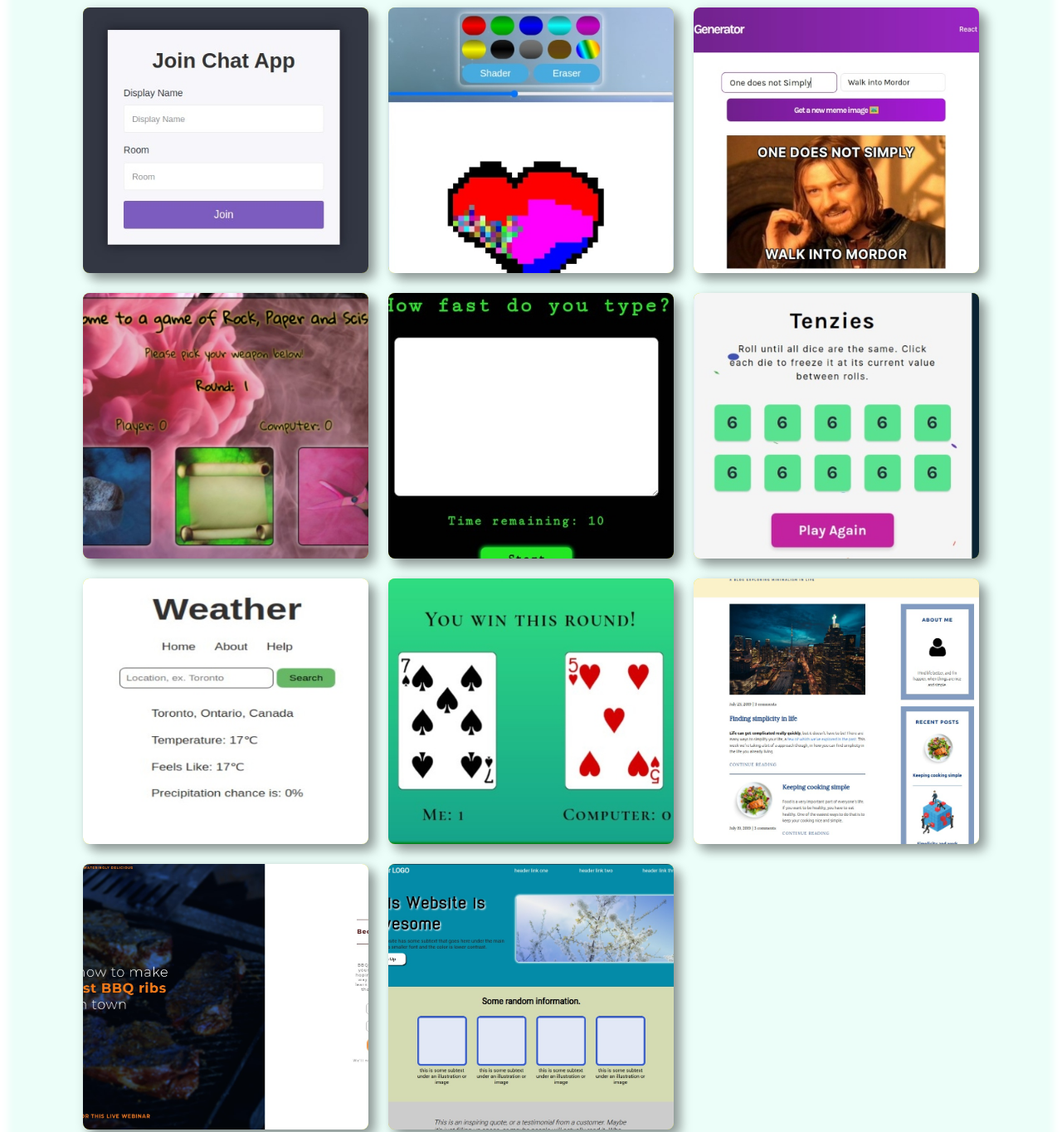
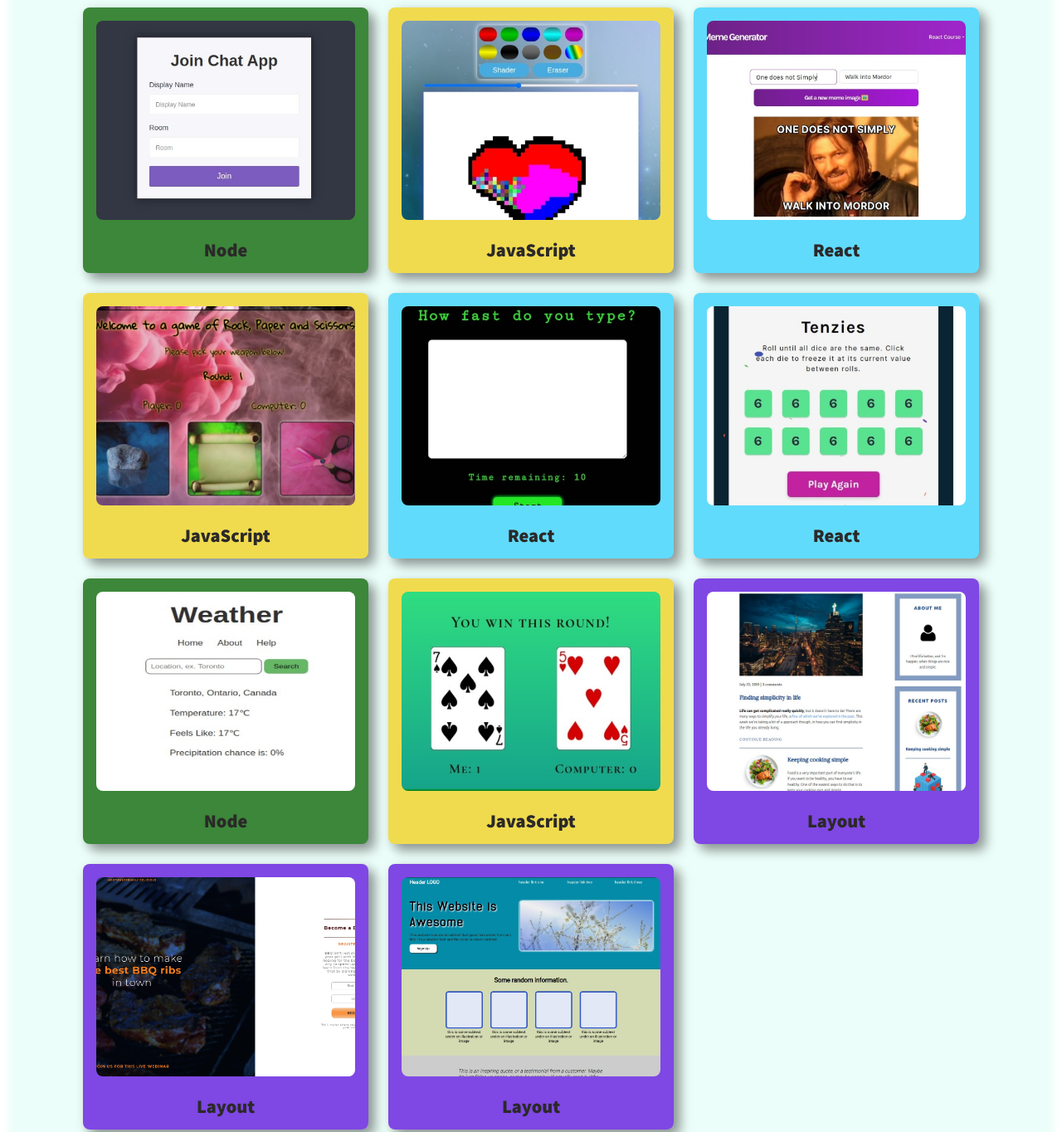
Before and after one commit to orelkris/personalPortfolio, a plain HTML site: page index.html in a window 1280 px wide. Shown: the part 1600-2964 px from the top of the page at 83% size. Drawn offline with Linux system fonts and the light colour scheme.

Commit message:
Update project design cards

```diff
--- a/css/styles.css
+++ b/css/styles.css
@@ -18,6 +18,7 @@
   --clr-dark: #5c5a5a;
   --clr-darkest: #2b2929;
   --clr-accent: #dde016;
+  --clr-accent-light: #d6d873;
   --clr-accent-secondary: rgba(102, 14, 243, 0.6);
 
   /* font size */
@@ -158,10 +159,32 @@ a {
   outline-offset: 3px;
 }
 
-.btn:hover {
+.btn:hover,
+.btn-secondary:hover {
   cursor: pointer;
   filter: brightness(90%);
   transform: scale(1.1);
+}
+
+.btn-secondary {
+  font-family: var(--ff-primary);
+  font-size: var(--fs-body);
+  font-weight: var(--fw-reg);
+  text-transform: uppercase;
+  background: linear-gradient(
+    rgba(102, 14, 243, 0.3) 10%,
+    rgba(102, 14, 243, 0.4) 20%,
+    var(--clr-accent-secondary) 40%,
+    var(--clr-accent-secondary) 60%,
+    rgba(102, 14, 243, 0.4) 80%,
+    rgba(102, 14, 243, 0.3) 90%
+  );
+  color: var(--clr-darkest);
+  display: inline-block;
+  padding: 0.5em 1.5em;
+  border-radius: 0.5em;
+
+  transition: all 350ms;
 }
 
 strong {
@@ -562,6 +585,38 @@ strong {
   grid-template-columns: repeat(auto-fit, minmax(300px, 1fr));
 }
 
+.node--front {
+  background: #3c873a;
+}
+
+.node--back {
+  background: #68a063;
+}
+
+.react--front {
+  background: #61dbfb;
+}
+
+.react--back {
+  background: #61dbfbaa;
+}
+
+.js--front {
+  background: #f0db4f;
+}
+
+.js--back {
+  background: #f0db4faa;
+}
+
+.layout--front {
+  background: rgb(101, 25, 223, 0.8);
+}
+
+.layout--back {
+  background: rgba(127, 56, 241, 0.6);
+}
+
 .portfolio__image,
 .portfolio__item {
   border-radius: 0.5rem;
@@ -576,17 +631,26 @@ strong {
 
 .portfolio__side {
   border-radius: 0.5rem;
-  background-color: var(--clr-accent);
   position: absolute;
   top: 0;
   left: 0;
   width: 100%;
   height: 100%;
+  padding: 1rem;
   backface-visibility: hidden;
+  box-shadow: var(--box-shadow);
+
+  display: flex;
+  flex-direction: column;
+  align-items: center;
+  justify-content: space-between;
 
   transition: transform 750ms cubic-bezier(0.5, 0, 0.5, 1);
 }
 
+.portfolio__side h3 {
+  margin: 0;
+}
 .portfolio__side--back {
   width: 100%;
   transform: rotateY(-180deg);
@@ -608,15 +672,14 @@ strong {
 .portfolio__image {
   object-fit: cover;
   width: 100%;
-  height: 20rem;
+  height: 15rem;
   margin: 0;
-  box-shadow: var(--box-shadow);
 }
 
-@media screen and (min-width: 651px) and (max-width: 850px) {
+@media screen and (min-width: 761px) and (max-width: 850px) {
   .portfolio__item {
     width: 100%;
-    min-height: 30rem;
+    min-height: 20rem;
     perspective: 100rem;
     -moz-perspective: 100rem;
   }
@@ -624,9 +687,19 @@ strong {
   .portfolio__image {
     object-fit: cover;
     width: 100%;
-    height: 30rem;
+    height: 15rem;
     margin: 0;
     box-shadow: var(--box-shadow);
+  }
+}
+
+@media screen and (max-width: 760px) {
+  .portfolio__item {
+    min-height: 30rem;
+  }
+
+  .portfolio__image {
+    height: 25rem;
   }
 }
 
--- a/index.html
+++ b/index.html
@@ -140,16 +140,17 @@
       <div class="portfolio">
         <!-- Portfolio Item 1 -->
         <div class="portfolio__item">
-          <div class="portfolio__side portfolio__side--front">
+          <div class="portfolio__side portfolio__side--front node--front">
             <img
               src="img/chatApp-cropped.jpg"
               alt=""
               class="portfolio__image"
             />
+            <h3>Node</h3>
           </div>
-          <div class="portfolio__side portfolio__side--back">
+          <div class="portfolio__side portfolio__side--back node--back">
             <a
-              class="btn"
+              class="btn-secondary"
               href="https://orelkris-chat-app.herokuapp.com/"
               target="_blank"
               >Chat App</a
@@ -159,16 +160,17 @@
 
         <!-- Portfolio Item 2 -->
         <div class="portfolio__item">
-          <div class="portfolio__side portfolio__side--front">
+          <div class="portfolio__side portfolio__side--front js--front">
             <img
               src="img/etchASketch-cropped.jpg"
               alt=""
               class="portfolio__image"
             />
+            <h3>JavaScript</h3>
           </div>
-          <div class="portfolio__side portfolio__side--back">
+          <div class="portfolio__side portfolio__side--back js--back">
             <a
-              class="btn"
+              class="btn-secondary"
               href="https://orelkris.github.io/etchASketch/"
               target="_blank"
               >Etch A Sketch</a
@@ -178,16 +180,17 @@
 
         <!-- Portfolio Item 3 -->
         <div class="portfolio__item">
-          <div class="portfolio__side portfolio__side--front">
+          <div class="portfolio__side portfolio__side--front react--front">
             <img
               src="img/meme-react-cropped.jpg"
               alt=""
               class="portfolio__image"
             />
+            <h3>React</h3>
           </div>
-          <div class="portfolio__side portfolio__side--back">
+          <div class="portfolio__side portfolio__side--back react--back">
             <a
-              class="btn"
+              class="btn-secondary"
               href="https://orelkris.github.io/memeGenerator/"
               target="_blank"
             >
@@ -198,16 +201,17 @@
 
         <!-- Portfolio Item 4 -->
         <div class="portfolio__item">
-          <div class="portfolio__side portfolio__side--front">
+          <div class="portfolio__side portfolio__side--front js--front">
             <img
               src="img/rockPaperScissors-cropped.jpg"
               alt=""
               class="portfolio__image"
             />
+            <h3>JavaScript</h3>
           </div>
-          <div class="portfolio__side portfolio__side--back">
+          <div class="portfolio__side portfolio__side--back js--back">
             <a
-              class="btn"
+              class="btn-secondary"
               href="https://orelkris.github.io/rockPaperScissors/"
               target="_blank"
             >
@@ -218,16 +222,17 @@
 
         <!-- Portfolio Item 5 -->
         <div class="portfolio__item">
-          <div class="portfolio__side portfolio__side--front">
+          <div class="portfolio__side portfolio__side--front react--front">
             <img
               src="img/typingGame-cropped.jpg"
               alt=""
               class="portfolio__image"
             />
+            <h3>React</h3>
           </div>
-          <div class="portfolio__side portfolio__side--back">
+          <div class="portfolio__side portfolio__side--back react--back">
             <a
-              class="btn"
+              class="btn-secondary"
               href="https://orelkris.github.io/typingGame/"
               target="_blank"
             >
@@ -238,16 +243,17 @@
 
         <!-- Portfolio Item 6 -->
         <div class="portfolio__item">
-          <div class="portfolio__side portfolio__side--front">
+          <div class="portfolio__side portfolio__side--front react--front">
             <img
               src="img/tenzies-react-cropped.jpg"
               alt=""
               class="portfolio__image"
             />
+            <h3>React</h3>
           </div>
-          <div class="portfolio__side portfolio__side--back">
+          <div class="portfolio__side portfolio__side--back react--back">
             <a
-              class="btn"
+              class="btn-secondary"
               href="https://orelkris.github.io/tenzies"
               target="_blank"
             >
@@ -258,16 +264,17 @@
 
         <!-- Portfolio Item 7 -->
         <div class="portfolio__item">
-          <div class="portfolio__side portfolio__side--front">
+          <div class="portfolio__side portfolio__side--front node--front">
             <img
               src="img/weather-node-cropped.jpg"
               alt=""
               class="portfolio__image"
             />
+            <h3>Node</h3>
           </div>
-          <div class="portfolio__side portfolio__side--back">
+          <div class="portfolio__side portfolio__side--back node--back">
             <a
-              class="btn"
+              class="btn-secondary"
               href="https://orel-weather-app.herokuapp.com/"
               target="_blank"
             >
@@ -278,16 +285,17 @@
 
         <!-- Portfolio Item 8 -->
         <div class="portfolio__item">
-          <div class="portfolio__side portfolio__side--front">
+          <div class="portfolio__side portfolio__side--front js--front">
             <img
               src="img/gameOfWar-cropped.jpg"
               alt=""
               class="portfolio__image"
             />
+            <h3>JavaScript</h3>
           </div>
-          <div class="portfolio__side portfolio__side--back">
+          <div class="portfolio__side portfolio__side--back js--back">
             <a
-              class="btn"
+              class="btn-secondary"
               href="https://orelkris.github.io/gameOfWar/"
               target="_blank"
             >
@@ -298,12 +306,13 @@
 
         <!-- Portfolio Item 9 -->
         <div class="portfolio__item">
-          <div class="portfolio__side portfolio__side--front">
+          <div class="portfolio__side portfolio__side--front layout--front">
             <img src="img/layout-1.jpg" alt="" class="portfolio__image" />
+            <h3>Layout</h3>
           </div>
-          <div class="portfolio__side portfolio__side--back">
+          <div class="portfolio__side portfolio__side--back layout--back">
             <a
-              class="btn"
+              class="btn-secondary"
               href="https://orelkris.github.io/dall-e-fan-page/"
               target="_blank"
             >
@@ -314,12 +323,13 @@
 
         <!-- Portfolio Item 10 -->
         <div class="portfolio__item">
-          <div class="portfolio__side portfolio__side--front">
+          <div class="portfolio__side portfolio__side--front layout--front">
             <img src="img/layout-2.jpg" alt="" class="portfolio__image" />
+            <h3>Layout</h3>
           </div>
-          <div class="portfolio__side portfolio__side--back">
+          <div class="portfolio__side portfolio__side--back layout--back">
             <a
-              class="btn"
+              class="btn-secondary"
               href="https://orelkris.github.io/heroLayout/"
               target="_blank"
             >
@@ -330,12 +340,13 @@
 
         <!-- Portfolio Item 11 -->
         <div class="portfolio__item">
-          <div class="portfolio__side portfolio__side--front">
+          <div class="portfolio__side portfolio__side--front layout--front">
             <img src="img/landingPage.jpg" alt="" class="portfolio__image" />
+            <h3>Layout</h3>
           </div>
-          <div class="portfolio__side portfolio__side--back">
+          <div class="portfolio__side portfolio__side--back layout--back">
             <a
-              class="btn"
+              class="btn-secondary"
               href="https://orelkris.github.io/landing-page/"
               target="_blank"
             >
```
